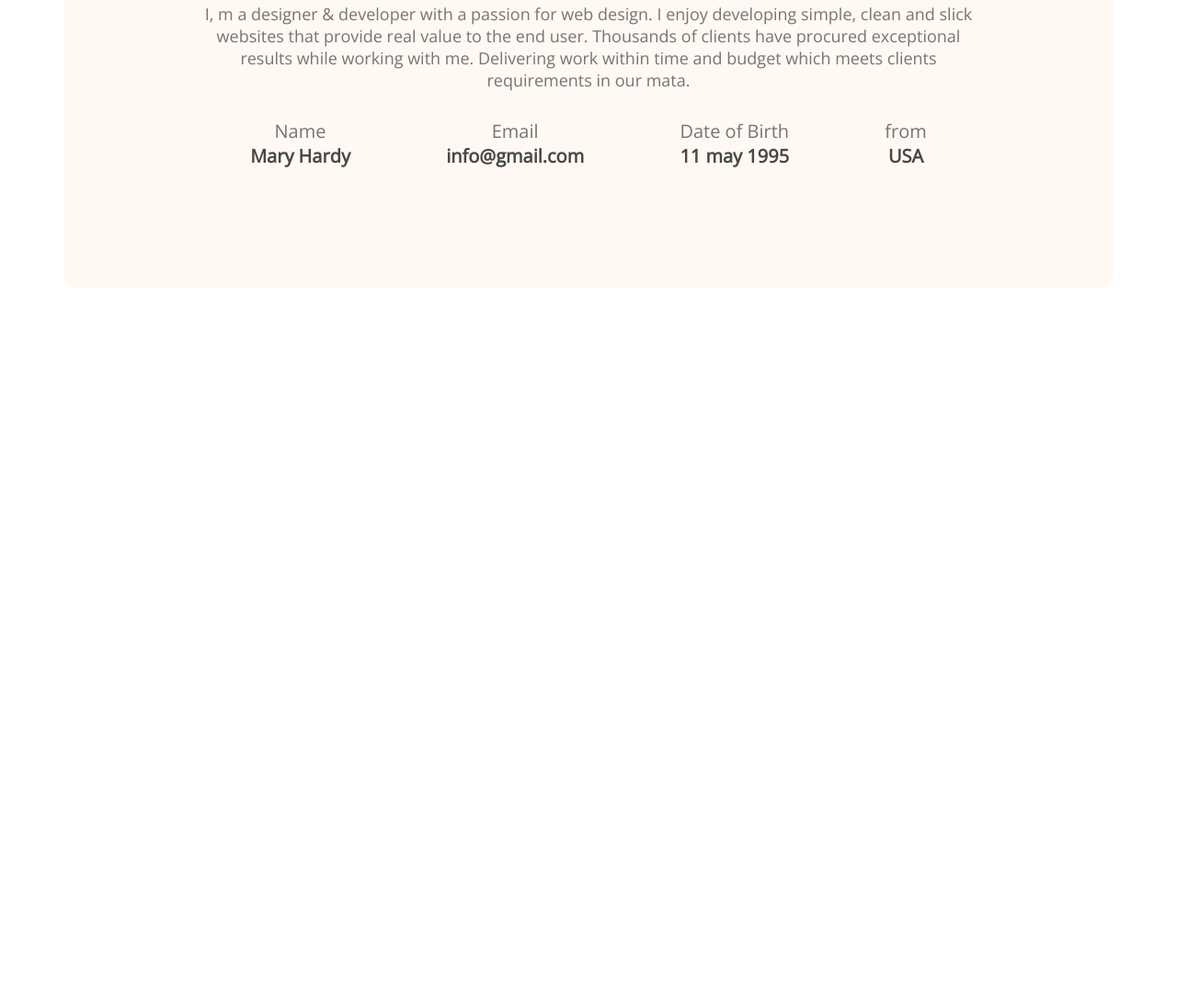
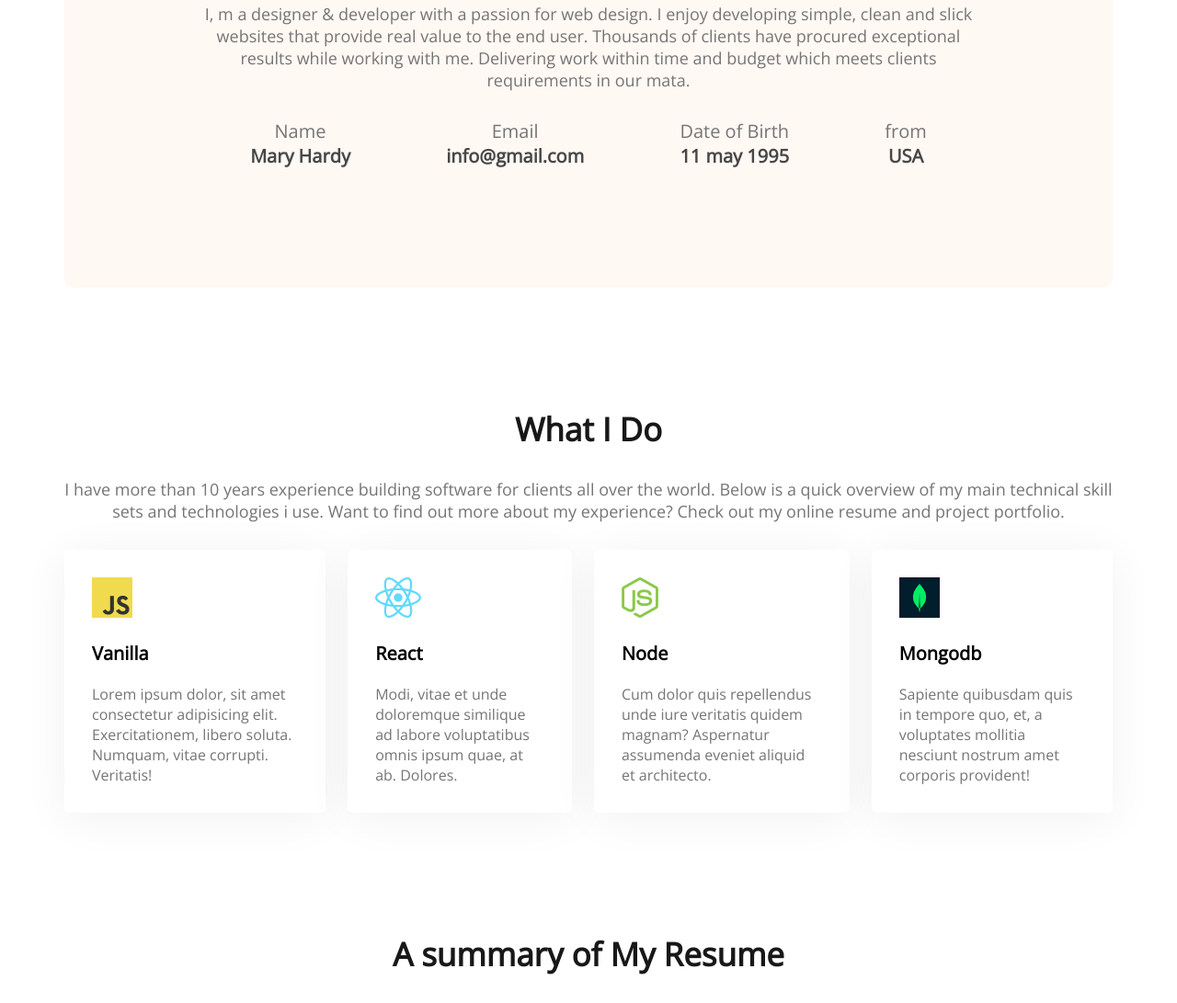
Before and after one commit to Hedayetul-Islam/developer-portfolio, a plain HTML site: page index.html in a window 1280 px wide. Shown: the part 1174-2265 px from the top of the page at 92% size. Before the commit the page ends 1487 px from the top, so only its background shows below. Drawn offline with nearby package versions, Linux system fonts and the light colour scheme.

Commit message:
skills content

```diff
--- a/index.html
+++ b/index.html
@@ -1,13 +1,17 @@
 <!DOCTYPE html>
 <html lang="en">
+
 <head>
     <meta charset="UTF-8">
     <meta http-equiv="X-UA-Compatible" content="IE=edge">
     <meta name="viewport" content="width=device-width, initial-scale=1.0">
     <title>Developer Portfolio</title>
     <link rel="stylesheet" href="styles/portfolio.css">
-    <link rel="preconnect" href="https://fonts.googleapis.com"><link rel="preconnect" href="https://fonts.gstatic.com" crossorigin><link href="https://fonts.googleapis.com/css2?family=Open+Sans&display=swap" rel="stylesheet">
+    <link rel="preconnect" href="https://fonts.googleapis.com">
+    <link rel="preconnect" href="https://fonts.gstatic.com" crossorigin>
+    <link href="https://fonts.googleapis.com/css2?family=Open+Sans&display=swap" rel="stylesheet">
 </head>
+
 <body>
     <header class="header">
         <nav>
@@ -22,7 +26,8 @@
             <div>
                 <h3 class="banner-sub- title">Hi, I am</h3>
                 <h1 class="banner-title">Mary Hardy</h1>
-                <p class="banner-description">Shot what able cold new see hold.Friendly as an betrayed formerly he. Morning because as to society behaved moments.</p>
+                <p class="banner-description">Shot what able cold new see hold.Friendly as an betrayed formerly he.
+                    Morning because as to society behaved moments.</p>
                 <button class="btn-primary">Download CV</button>
             </div>
             <img src="images/hardy.png" alt="">
@@ -31,7 +36,10 @@
     <main>
         <section class="about">
             <h3 class="section-title">About Me</h3>
-            <p class="section-description">I, m a designer & developer with a passion for web design. I enjoy developing simple, clean and slick websites that provide real value to the end user. Thousands of clients have procured exceptional results while working with me. Delivering work within time and budget which meets clients requirements in our mata.</p>
+            <p class="section-description">I, m a designer & developer with a passion for web design. I enjoy developing
+                simple, clean and slick websites that provide real value to the end user. Thousands of clients have
+                procured exceptional results while working with me. Delivering work within time and budget which meets
+                clients requirements in our mata.</p>
             <div class="about-info-container">
                 <div class="about-info">
                     <p class="info-title">Name</p>
@@ -51,9 +59,50 @@
                 </div>
             </div>
         </section>
+        <!-- what i do section -->
+        <section class="what-i-do">
+            <h3 class="section-title">What I Do</h3>
+            <p class="section-description">I have more than 10 years experience building software for clients all over
+                the world. Below is a quick overview of my main technical skill sets and technologies i use. Want to
+                find out more about my experience? Check out my online resume and project portfolio.</p>
+            <div class="skills-container">
+                <div class="skill">
+                    <img src="images/icons/js.png" alt="">
+                    <p class="skill-title">Vanilla</p>
+                    <p class="skill-description">Lorem ipsum dolor, sit amet consectetur adipisicing elit.
+                        Exercitationem, libero soluta. Numquam, vitae corrupti. Veritatis!</p>
+                </div>
+                <div class="skill">
+                    <img src="images/icons/react.png" alt="">
+                    <p class="skill-title">React</p>
+                    <p class="skill-description">Modi, vitae et unde doloremque similique ad labore voluptatibus omnis
+                        ipsum quae, at ab. Dolores.</p>
+                </div>
+                <div class="skill">
+                    <img src="images/icons/nodejs.png" alt="">
+                    <p class="skill-title">Node</p>
+                    <p class="skill-description">Cum dolor quis repellendus unde iure veritatis quidem magnam?
+                        Aspernatur assumenda eveniet aliquid et architecto.</p>
+                </div>
+                <div class="skill">
+                    <img src="images/icons/mongo.png" alt="">
+                    <p class="skill-title">Mongodb</p>
+                    <p class="skill-description">Sapiente quibusdam quis in tempore quo, et, a voluptates mollitia
+                        nesciunt nostrum amet corporis provident!</p>
+                </div>
+            </div>
+        </section>
+        <!-- resume section -->
+        <section class="resume">
+            <h3 class="section-title">A summary of My Resume</h3>
+            <div class="resume-content">
+
+            </div>
+        </section>
     </main>
     <footer>
 
     </footer>
 </body>
+
 </html>
--- a/styles/portfolio.css
+++ b/styles/portfolio.css
@@ -84,11 +84,14 @@ main {
 }
 
 /* about section styles */
+section{
+    margin-top: 130px;
+}
 
 .about {
     background: #FFF8F3;
     border-radius: 10px;
-    margin-top: 130px;
+
     padding: 130px 150px;
     text-align: center;
 
@@ -108,16 +111,44 @@ main {
     text-align: center;
     margin-bottom: 30px;
 }
-.about-info-container{
+
+.about-info-container {
     display: flex;
     justify-content: space-around;
 }
-.about .info-title{
+
+.about .info-title {
     color: #757575;
-font-size: 20px;
+    font-size: 20px;
 }
-.info-description{
+
+.info-description {
     color: #474747;
-font-weight: 700;
-font-size: 20px;
+    font-weight: 700;
+    font-size: 20px;
 }
+
+/* what i do section*/
+
+.skill {
+    background: #FFFFFF;
+    box-shadow: 0px 6px 50px rgba(0, 0, 0, 0.06);
+    border-radius: 5px;
+    padding: 30px;
+}
+
+.skills-container {
+    display: flex;
+    gap: 24px;
+}
+
+.skill-title {
+    font-weight: 700;
+    font-size: 20px;
+    margin-top: 20px;
+    margin-bottom: 20px;
+}
+
+.skill-description {
+    color: #757575;
+}
```
